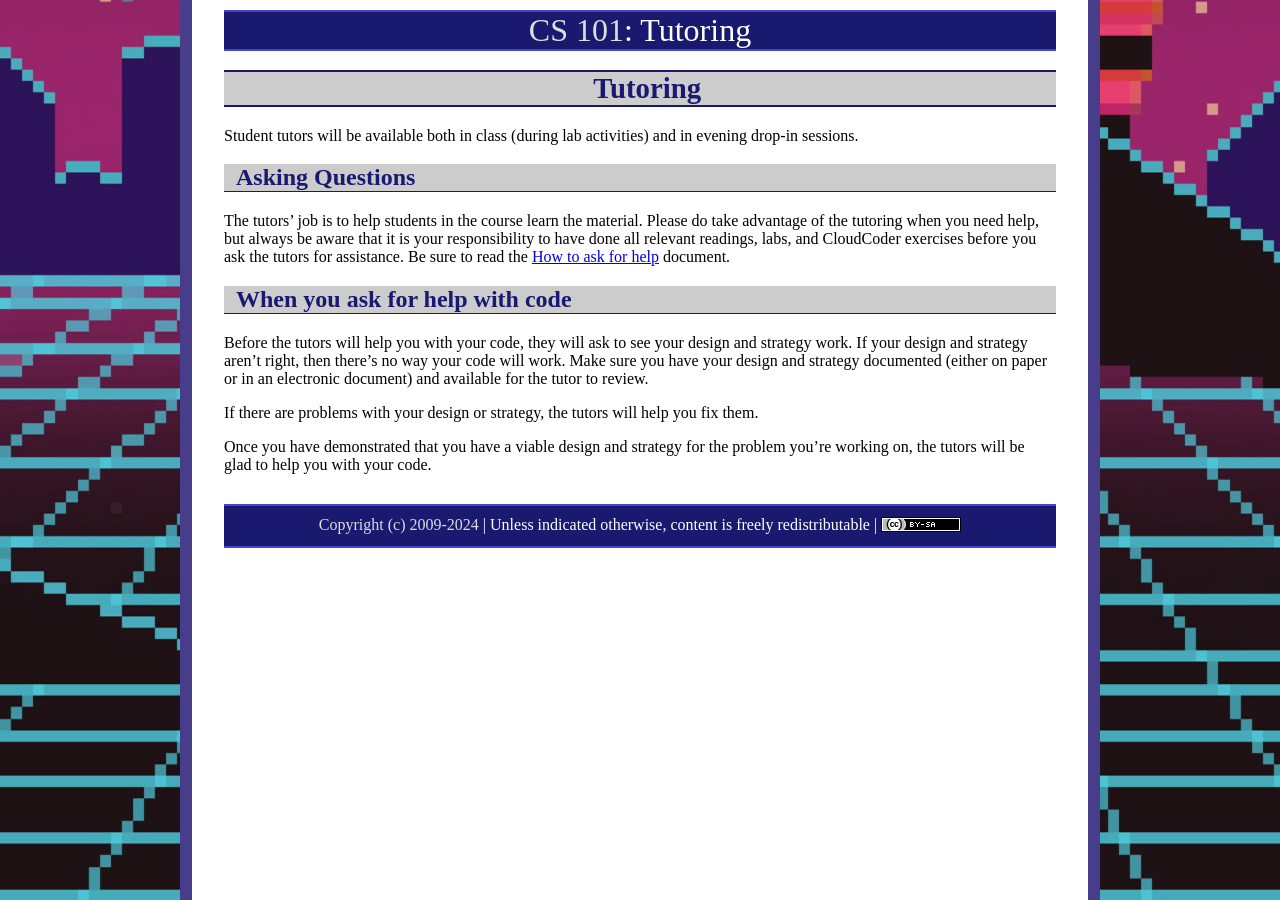
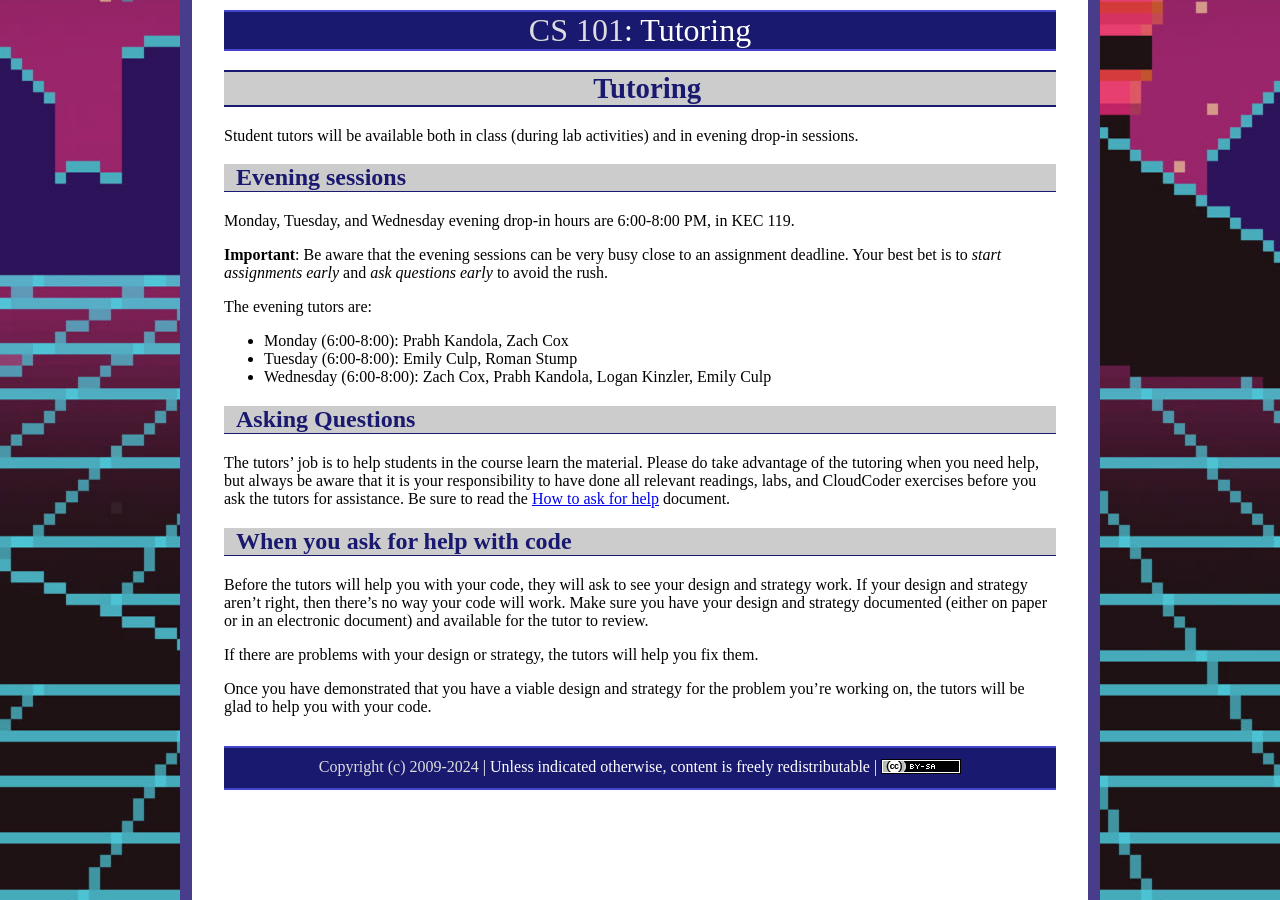
Before and after one commit to ycpcs/cs101-fall2024, a Jekyll site: the page built from tutoring.md, in a window 1280 px wide. Built offline with Jekyll 4.4.1, drawn with Linux system fonts in a browser that asks for light colours.

Commit message:
add tutoring hours
add tutoring hours

```diff
--- a/tutoring.md
+++ b/tutoring.md
@@ -6,6 +6,18 @@ title: "Tutoring"
 # Tutoring
 
 Student tutors will be available both in class (during lab activities) and in evening drop-in sessions.
+
+## Evening sessions
+
+Monday, Tuesday, and Wednesday evening drop-in hours are 6:00-8:00 PM, in KEC 119.
+
+**Important**: Be aware that the evening sessions can be very busy close to an assignment deadline.  Your best bet is to *start assignments early* and *ask questions early* to avoid the rush.
+
+The evening tutors are:
+
+* Monday    (6:00-8:00):  Prabh Kandola, Zach Cox
+* Tuesday   (6:00-8:00):  Emily Culp, Roman Stump
+* Wednesday (6:00-8:00):  Zach Cox, Prabh Kandola, Logan Kinzler, Emily Culp
 
 <!--
 **Tutoring is available Monday-Thursday from 6:30-8:30pm in KEC119.** Please be sure to *sign-in* if you attend a tutoring session so we can track how many students are using the tutors.
```
